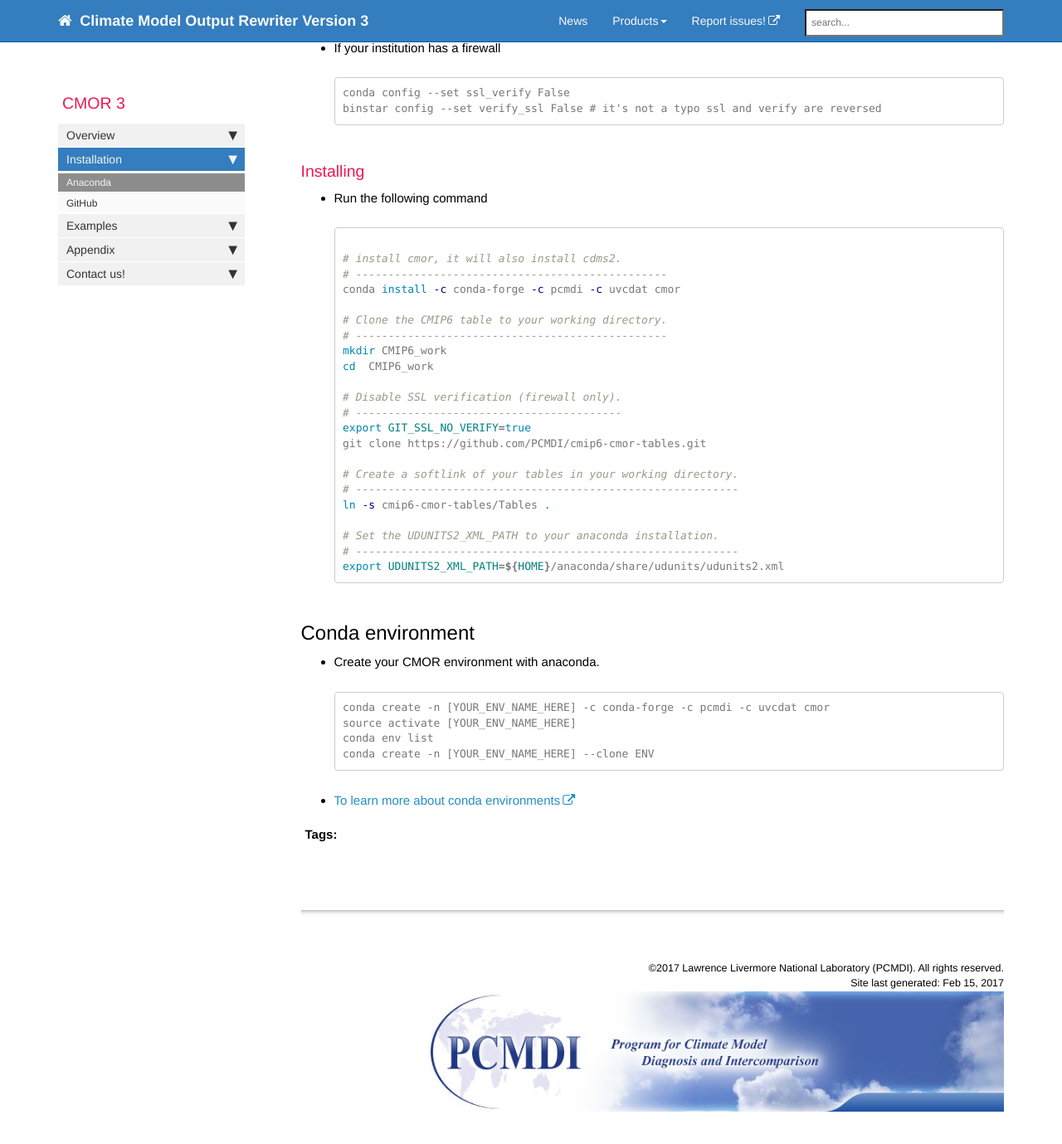
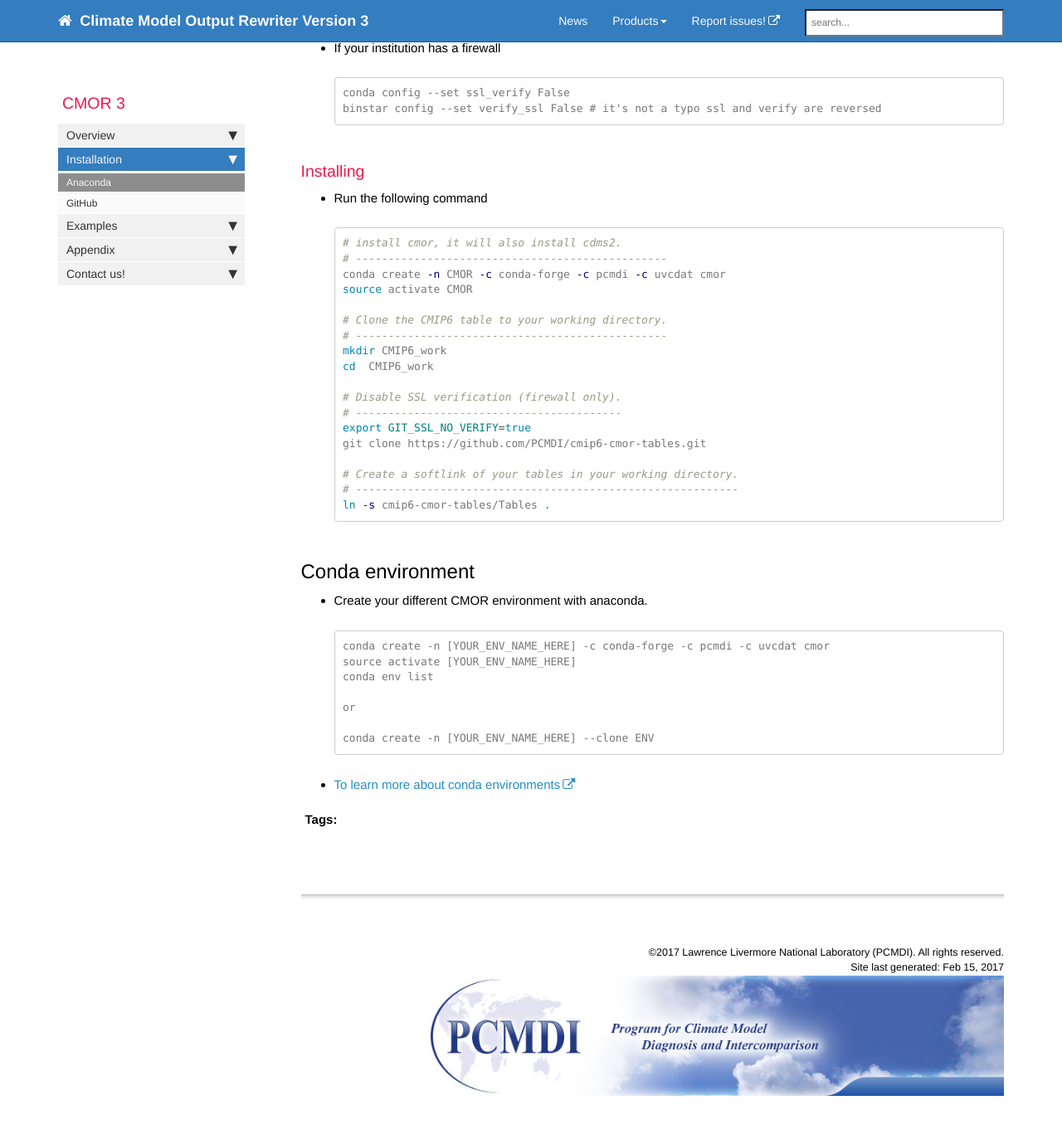
Before and after one commit to mauzey1/cmor3_documentation, a Jekyll site: the page built from mydoc/mydoc_cmor3_conda.md, in a window 1280 px wide and 1400 px high, scrolled down 531 px. Shown: the top 1379 px of the window at 83% size. Built offline with Jekyll 4.4.1, drawn with Linux system fonts in a browser that asks for light colours; nearby versions of some CDN libraries; comment, search, counter and statistics services are not loaded.

Commit message:
update Conda Installation

````diff
--- a/mydoc/mydoc_cmor3_conda.md
+++ b/mydoc/mydoc_cmor3_conda.md
@@ -30,10 +30,10 @@
   * Run the following command
 
     ```bash
-
     # install cmor, it will also install cdms2.
     # ------------------------------------------------
-    conda install -c conda-forge -c pcmdi -c uvcdat cmor
+    conda create -n CMOR -c conda-forge -c pcmdi -c uvcdat cmor
+    source activate CMOR
 
     # Clone the CMIP6 table to your working directory.
     # ------------------------------------------------
@@ -48,20 +48,19 @@
     # Create a softlink of your tables in your working directory.
     # -----------------------------------------------------------
     ln -s cmip6-cmor-tables/Tables .
-
-    # Set the UDUNITS2_XML_PATH to your anaconda installation.
-    # -----------------------------------------------------------
-    export UDUNITS2_XML_PATH=${HOME}/anaconda/share/udunits/udunits2.xml
     ```
 
 ## Conda environment
 
-  * Create your CMOR environment with anaconda.
+  * Create your different CMOR environment with anaconda.
 
     ```
     conda create -n [YOUR_ENV_NAME_HERE] -c conda-forge -c pcmdi -c uvcdat cmor
     source activate [YOUR_ENV_NAME_HERE]
     conda env list
+
+    or
+
     conda create -n [YOUR_ENV_NAME_HERE] --clone ENV
     ```
 
````
